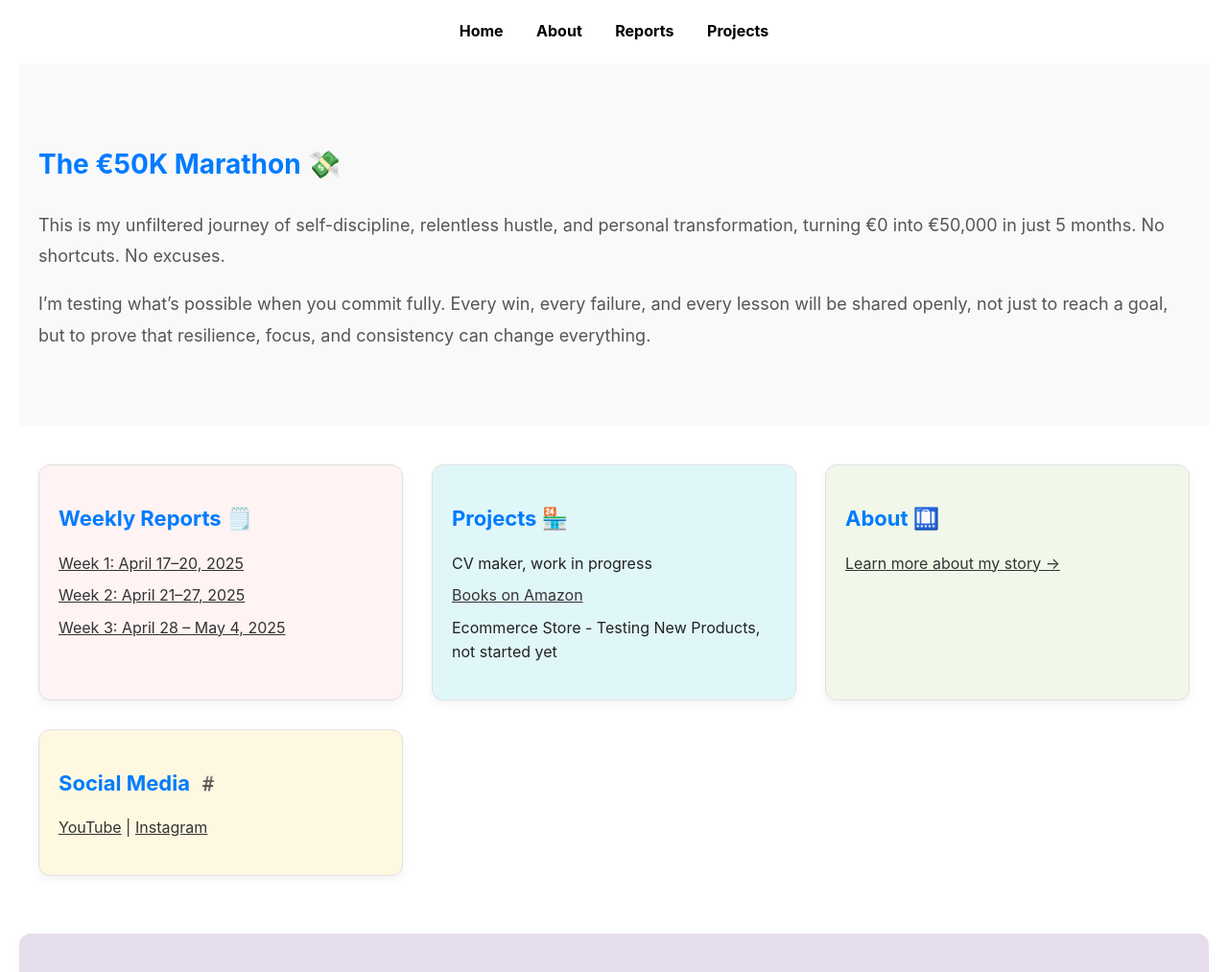
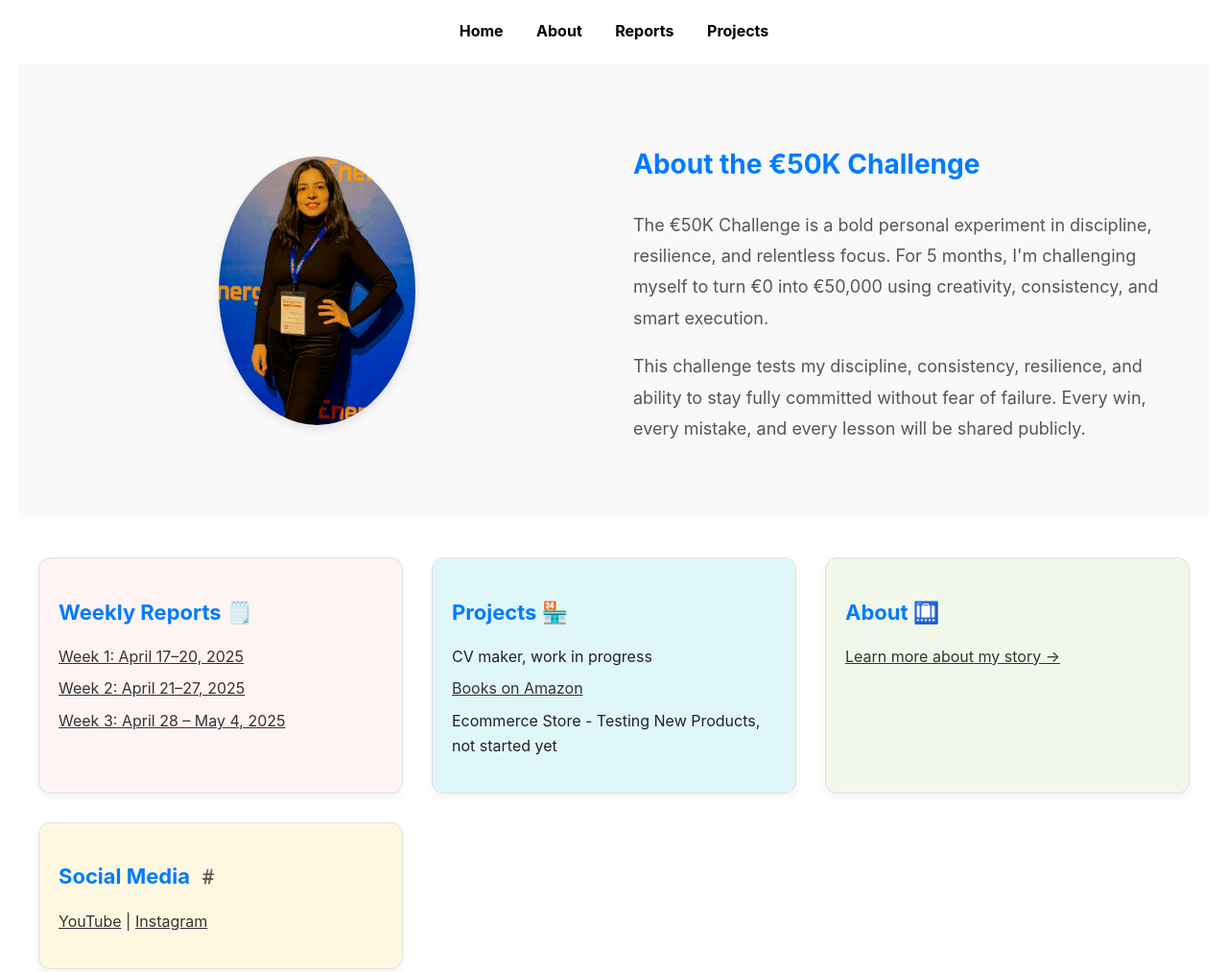
Before and after one commit to pragatibhandari/50k-challenge, a plain HTML site: page index.html in a window 1280 px wide. Shown: the top 1013 px of the page at 96% size. Drawn offline with Linux system fonts and the light colour scheme.

Commit message:
about section added

```diff
--- a/index.html
+++ b/index.html
@@ -20,13 +20,17 @@
 
   <!-- About the Challenge -->
 <section class="hero-about-split">
+  <div class="hero-about-img">
+    <img src="images/prag2.jpeg" alt="Pragati Bhandari portrait" class="hero-split-img" />
+  </div>
   <div class="hero-about-text">
-      <h2>The €50K Marathon 💸</h2>
+    <h2>About the €50K Challenge</h2>
     <p>
-  This is my unfiltered journey of self-discipline, relentless hustle, and personal transformation, turning €0 into €50,000 in just 5 months. No shortcuts. No excuses.
+      The €50K Challenge is a bold personal experiment in discipline, resilience, and relentless focus. For 5 months, I'm challenging myself to turn €0 into €50,000 using creativity, consistency, and smart execution.
     </p>
     <p>
-  I’m testing what’s possible when you commit fully. Every win, every failure, and every lesson will be shared openly, not just to reach a goal, but to prove that resilience, focus, and consistency can change everything.
+      This challenge tests my discipline, consistency, resilience, and ability to stay fully committed without fear of failure.
+      Every win, every mistake, and every lesson will be shared publicly.
     </p>
 
   </div>
@@ -128,7 +132,7 @@
     <h2>🎥 Daily Videos</h2>
 
     <!-- WEEK 1 -->
-    <details>
+    <details class = "details">
       <summary>Week 1: April 17 – 20</summary>
       <div class="video-grid">
         <a href="https://www.youtube.com/shorts/DjUcyhJn-8I" target="_blank">
```
Lines whose indentation alone changed are shown as unchanged.
